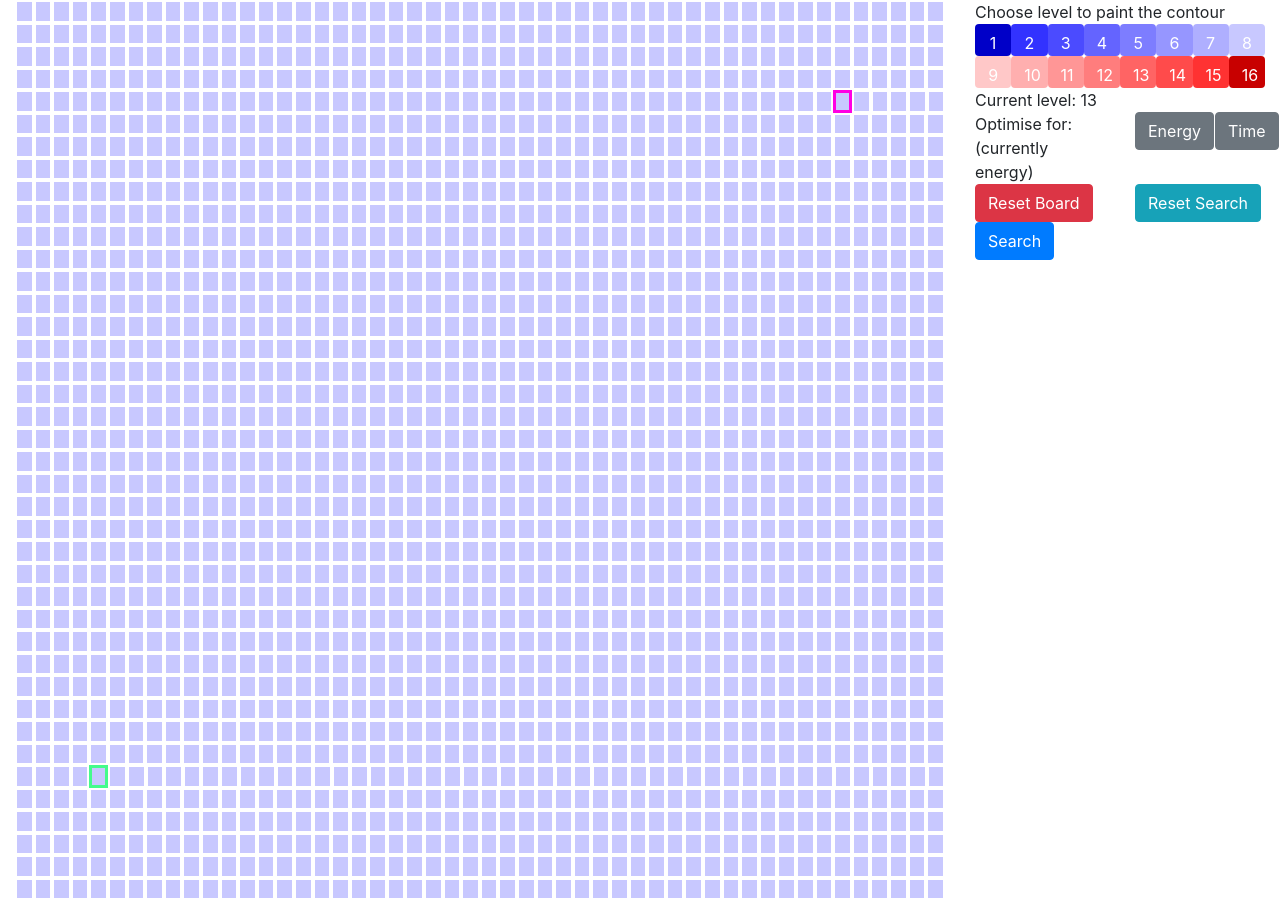
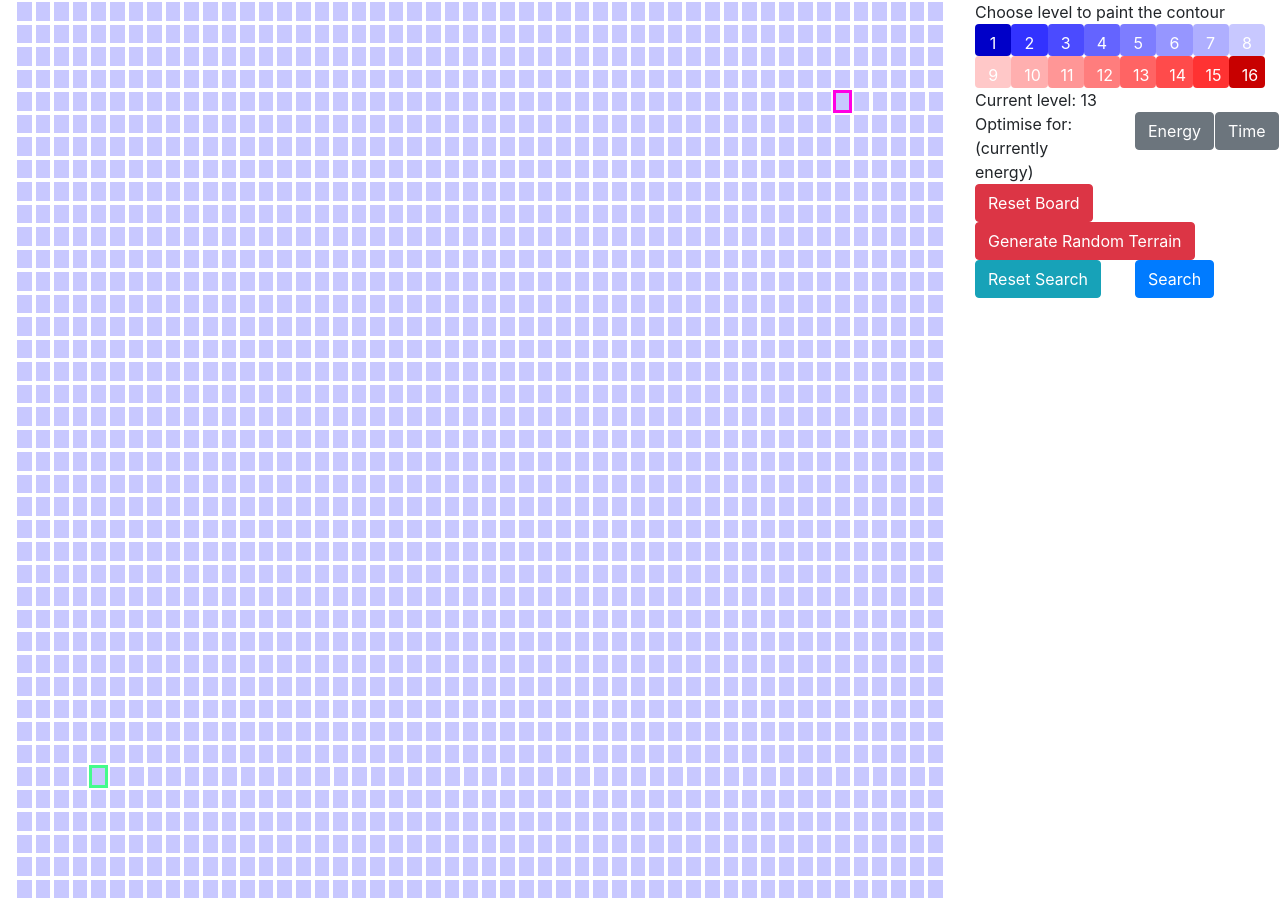
Before and after one commit to zubairabid/MarsRover, a Jekyll site: the page built from index.md, in a window 1280 px wide. Built offline with Jekyll 4.4.1, drawn with Linux system fonts in a browser that asks for light colours; nearby versions of some CDN libraries; part of the change alters nothing that is shown.

Commit message:
Minor updates to the UI

```diff
--- a/_layouts/home.html
+++ b/_layouts/home.html
@@ -49,12 +49,20 @@ layout: default
                     <button class="btn btn-danger" id="resetboard">Reset Board</button>
                 </div>
                 <div class="col">
+                    <button class="btn btn-danger" id="genrandom">Generate Random Terrain</button>
+                </div>
+                <div class="col">
                     <button class="btn btn-info" id="resetsearch">Reset Search</button>
                 </div>
                 <div class="col">
                     <button class="btn btn-primary" id="search">Search</button>
                 </div>
             </div>
+            <div class="row">
+                <div class="col" id="crsearch">
+
+                </div>
+            </div>
         </div>
     </div>
 </div>
--- a/assets/javascript/main.js
+++ b/assets/javascript/main.js
@@ -242,13 +242,14 @@ function paintCellPath(cell) {
 function paintPath(path) {
     if (path == null) {
         console.log("No path :(");
-        return;
+        return false;
     }
     for (let i = 0; i < path.length; i++) {
         let cell = path[i];
         let elem = uiFromCell(cell);
         elem.classList.add('path');
     }
+    return true;
 }
 
 ////////////////////////
@@ -590,6 +591,11 @@ window.addEventListener('load', () => {
 
     tempElem = document.getElementById('resetboard')
     tempElem.addEventListener('click', e => {
+        resetGrid(gridObject.grid);
+    });
+
+    tempElem = document.getElementById('genrandom')
+    tempElem.addEventListener('click', e => {
         randomSurface(gridObject.grid);
     });
 
@@ -603,8 +609,18 @@ window.addEventListener('load', () => {
         let start = gridObject.grid[starti][startj];
         let end = gridObject.grid[endi][endj];
         let pathdel = await astar(gridObject.grid, start, end, optimFunction, manhattanDist, delay);
+        let temp = document.getElementById('crsearch');
+        temp.innerText = 'Searching';
         //console.log("happens after", pathdel);
-        setTimeout(()=>{paintPath(pathdel.path);}, pathdel.time*delay);
+        setTimeout(()=>{
+            let pathfound = paintPath(pathdel.path);
+            if (!pathfound) {
+                temp.innerText = 'There was no viable path found';
+            }
+            else {
+                temp.innerText = 'Optimal path found';
+            }
+        }, pathdel.time*delay);
         //setTimeout(()=>{console.log("complete")}, timedelay*delay);
         setTimeout(()=>{execution = false;}, pathdel.time*delay);
     }
```
